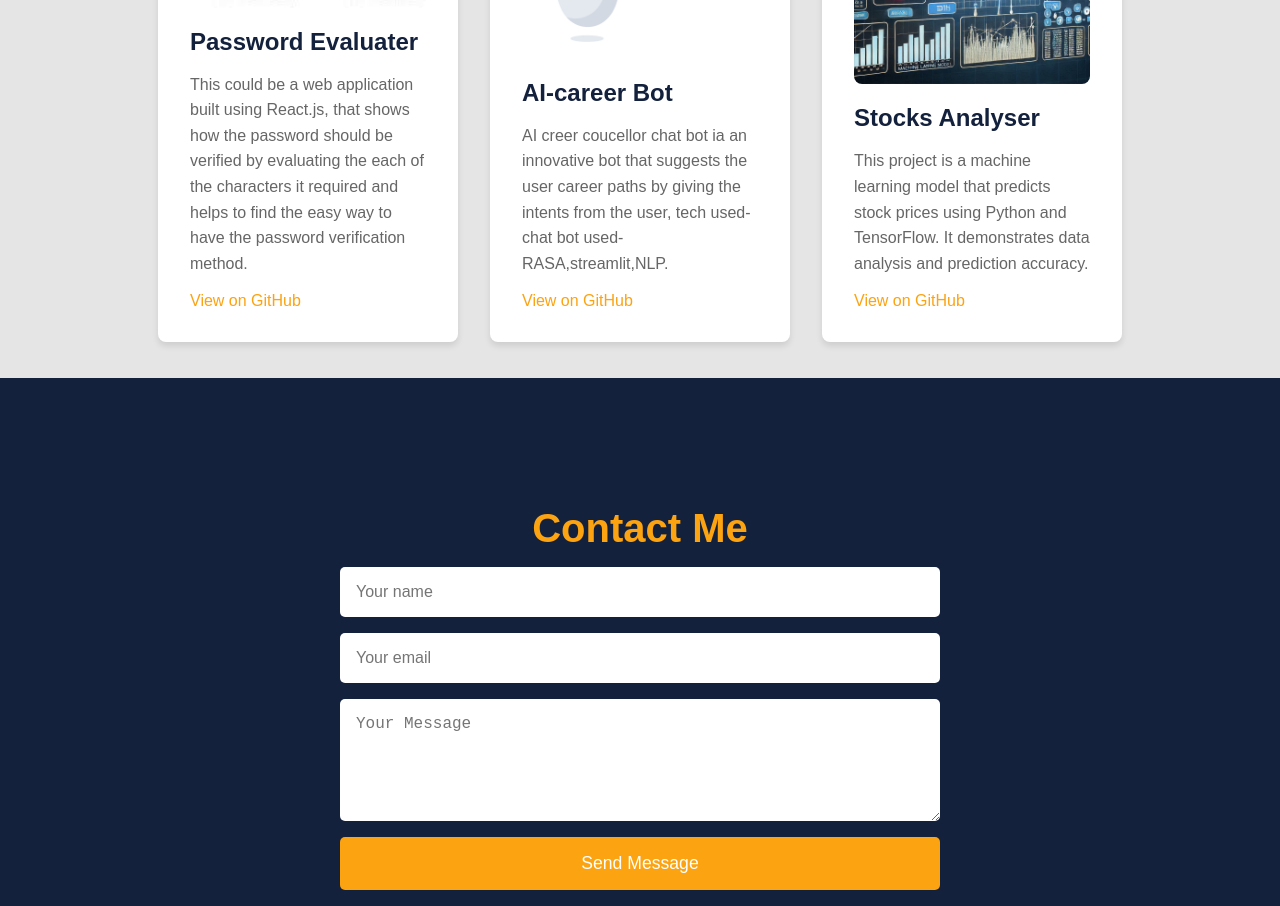
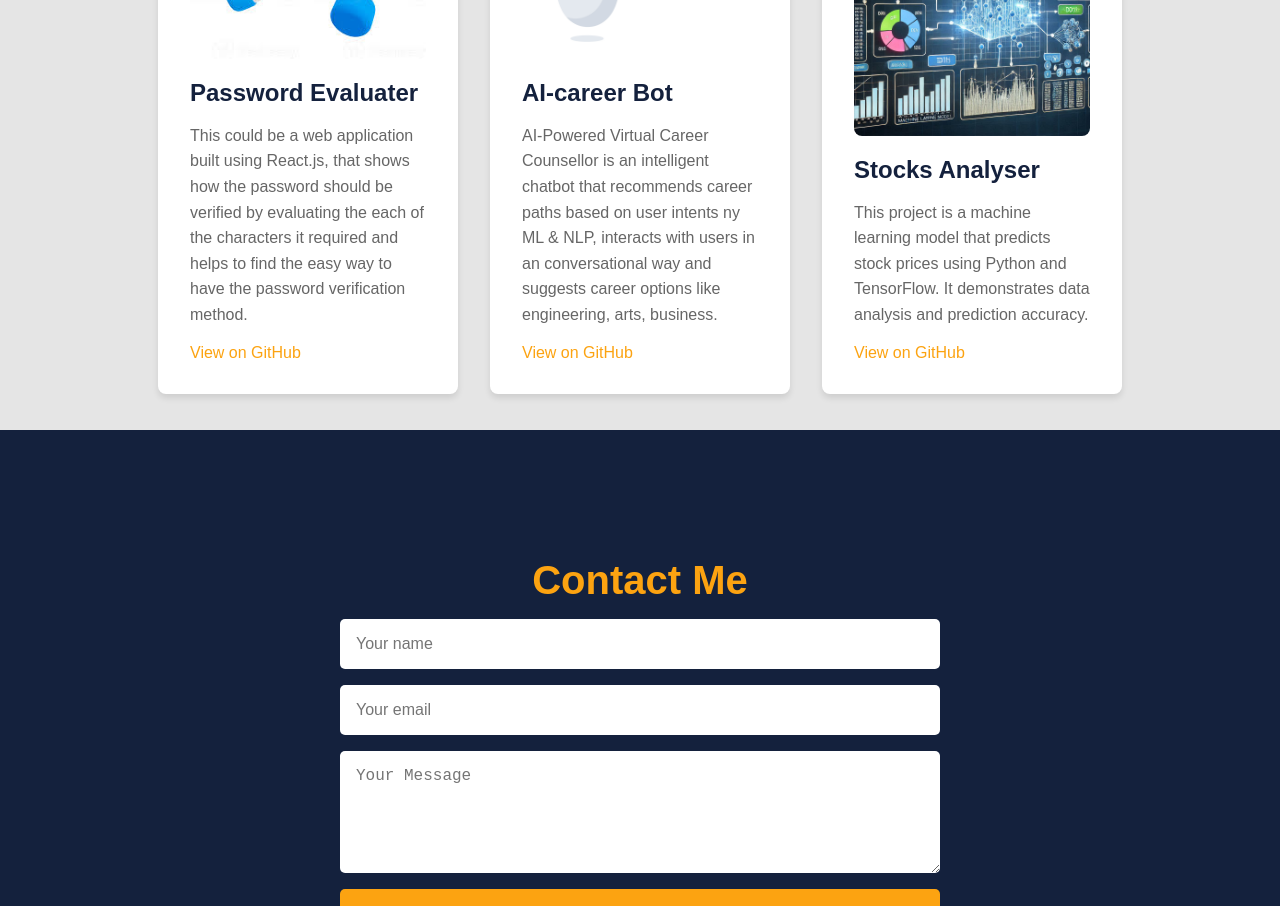
Before and after one commit to KARE-RAJA-SHEKAR/Portfolio-app, a React (Create React App) app: page / in a window 1280 px wide. Shown: the part 2040-2946 px from the top of the page. Built offline with nearby package versions, Linux system fonts and the light colour scheme.

Commit message:
lines changed

```diff
--- a/src/components/Projects.js
+++ b/src/components/Projects.js
@@ -22,7 +22,8 @@ function Projects() {
             <div className="project-card">
                 <img src={project2} alt="Project 2" />
                 <h3>AI-career Bot</h3>
-                <p>AI creer coucellor chat bot ia an innovative bot that suggests the user career paths by giving the intents from the user, tech used-chat bot used-RASA,streamlit,NLP.</p>
+                <p> AI-Powered Virtual Career Counsellor is an intelligent chatbot that recommends career paths based on user intents ny ML & NLP,
+                 interacts with users in an conversational way and suggests career options like engineering, arts, business.</p>
                 <a href="https://github.com/KARE-RAJA-SHEKAR/ai-career-counsellor-1" target="_blank" rel="noopener noreferrer">View on GitHub</a>
             </div>
             <div className="project-card">
```
